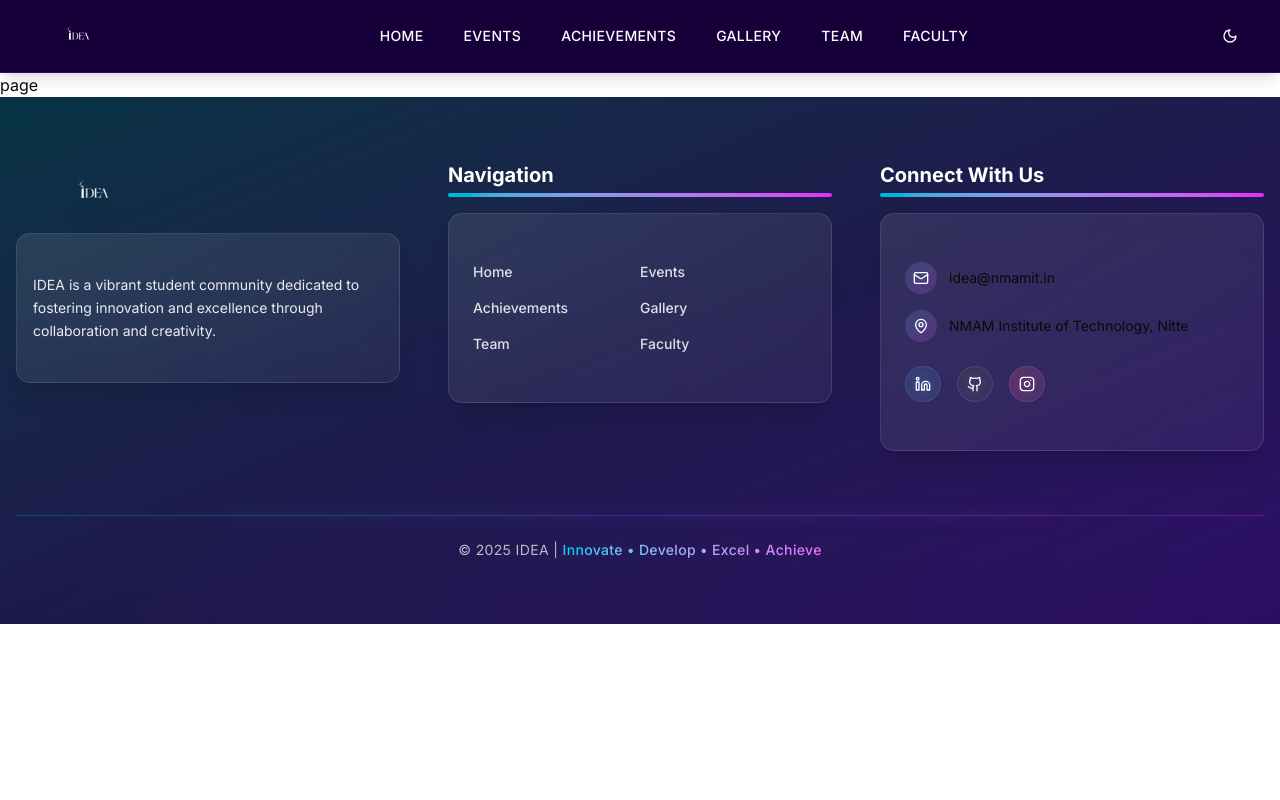
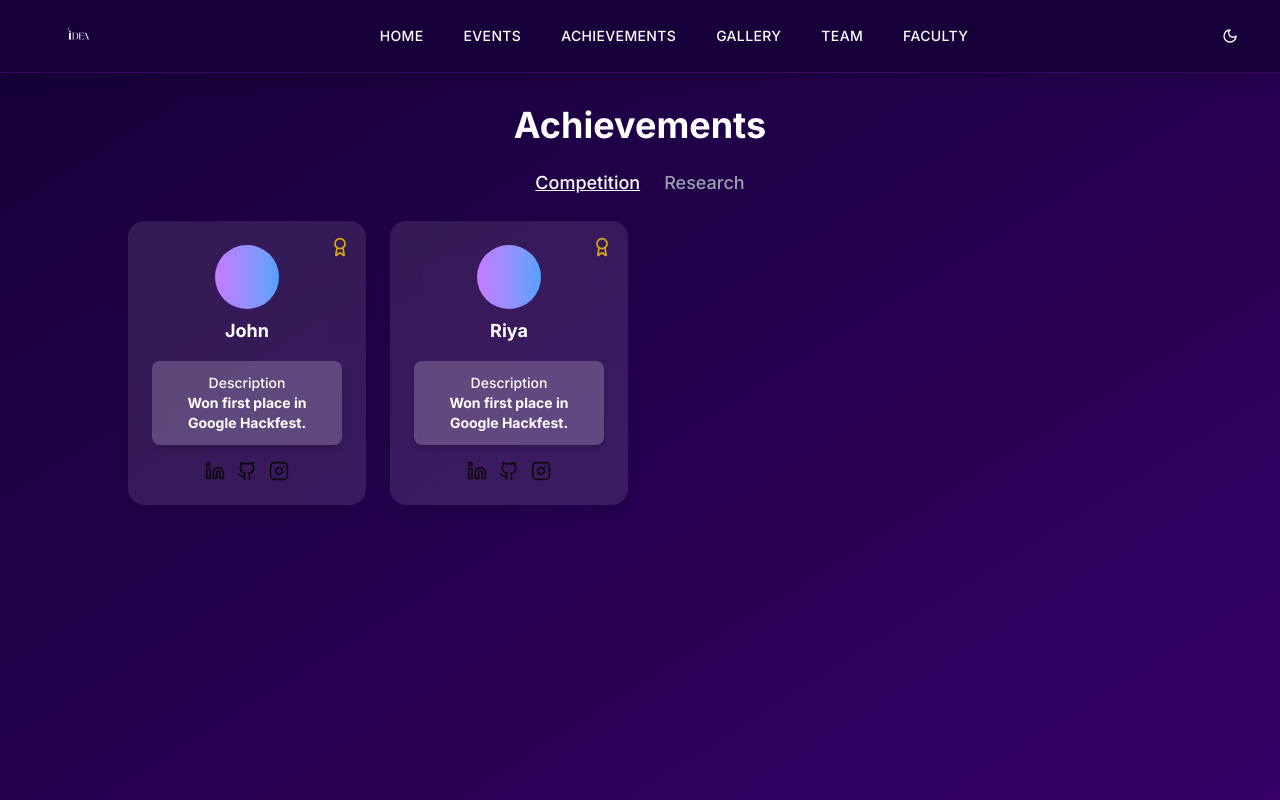
Before and after one commit to idea-nmamit/Branch-Website, a Next.js app: page /Achievements in a window 1280 px wide. Shown: the top 800 px of the page. Built offline with nearby package versions, Linux system fonts and the light colour scheme.

Commit message:
[feat] Changed the layout of Achievements page

```diff
--- a/app/Achievements/page.jsx
+++ b/app/Achievements/page.jsx
@@ -1,9 +1,84 @@
-import React from 'react'
+'use client';
 
-const page = () => {
+import React, { useState } from 'react';
+import { LinkedinIcon, GithubIcon, InstagramIcon, Award } from 'lucide-react';
+
+
+const achievementsData = [
+  {
+    name: 'John',
+    description: 'Won first place in Google Hackfest.',
+    category: 'Competition',
+  },
+  {
+    name: 'Riya',
+    description: 'Won first place in Google Hackfest.',
+    category: 'Competition',
+  },
+  {
+    name: 'Kareena',
+    description: 'Won first place in Google Hackfest.',
+    category: 'Research',
+  },
+  {
+    name: 'Kajol',
+    description: 'Won first place in Google Hackfest.',
+    category: 'Research',
+  },
+];
+
+const Page = () => {
+  const [selectedCategory, setSelectedCategory] = useState('Competition');
+
   return (
-    <div>page</div>
-  )
-}
+    <div className="bg-gradient-to-br from-[#17003A] to-[#370069] dark:from-[#8617C0] dark:to-[#6012A4] min-h-screen p-8">
+      <div className="max-w-5xl mx-auto text-center">
+        <h1 className="text-4xl font-bold text-white mb-6">Achievements</h1>
+        <div className="flex justify-center gap-6 mb-6">
+          <button
+            className={`text-lg font-medium ${selectedCategory === 'Competition' ? 'underline text-white' : 'text-gray-400'}`}
+            onClick={() => setSelectedCategory('Competition')}
+          >
+            Competition
+          </button>
+          <button
+            className={`text-lg font-medium ${selectedCategory === 'Research' ? 'underline text-white' : 'text-gray-400'}`}
+            onClick={() => setSelectedCategory('Research')}
+          >
+            Research
+          </button>
+        </div>
+        <div className="grid grid-cols-1 sm:grid-cols-2 lg:grid-cols-4 gap-6">
+          {achievementsData
+            .filter((achievement) => achievement.category === selectedCategory)
+            .map((achievement, index) => (
+              <div
+                key={index}
+                className="relative bg-white/10 backdrop-blur-lg p-6 rounded-2xl shadow-lg transform transition-all duration-300 hover:scale-105 hover:shadow-purple-500/30 overflow-hidden"
+              >
+                <div className="absolute top-4 right-4 flex items-center">
+                  <Award className="text-yellow-400 animate-pulse" size={20} />
+                </div>
+                <div className="flex flex-col items-center">
+                  <div className="w-16 h-16 bg-gradient-to-r from-purple-400 to-blue-400 rounded-full mb-2" />
+                  <h3 className="text-lg font-bold text-white">{achievement.name}</h3>
+                </div>
+                <div className="text-center bg-white/20 p-3 rounded-md text-white text-sm font-medium mt-4 shadow-md">
+                  <p>Description</p>
+                  <p className="font-bold">{achievement.description}</p>
+                </div>
+                <div className="flex justify-center gap-3 mt-4">
+                  <LinkedinIcon size={20} className="cursor-pointer hover:text-blue-500 transition-all" />
+                  <GithubIcon size={20} className="cursor-pointer hover:text-gray-400 transition-all" />
+                  <InstagramIcon size={20} className="cursor-pointer hover:text-pink-500 transition-all" />
+                </div>
 
-export default page
+              </div>
+            ))}
+        </div>
+      </div>
+    </div>
+  );
+};
+
+export default Page;
```
